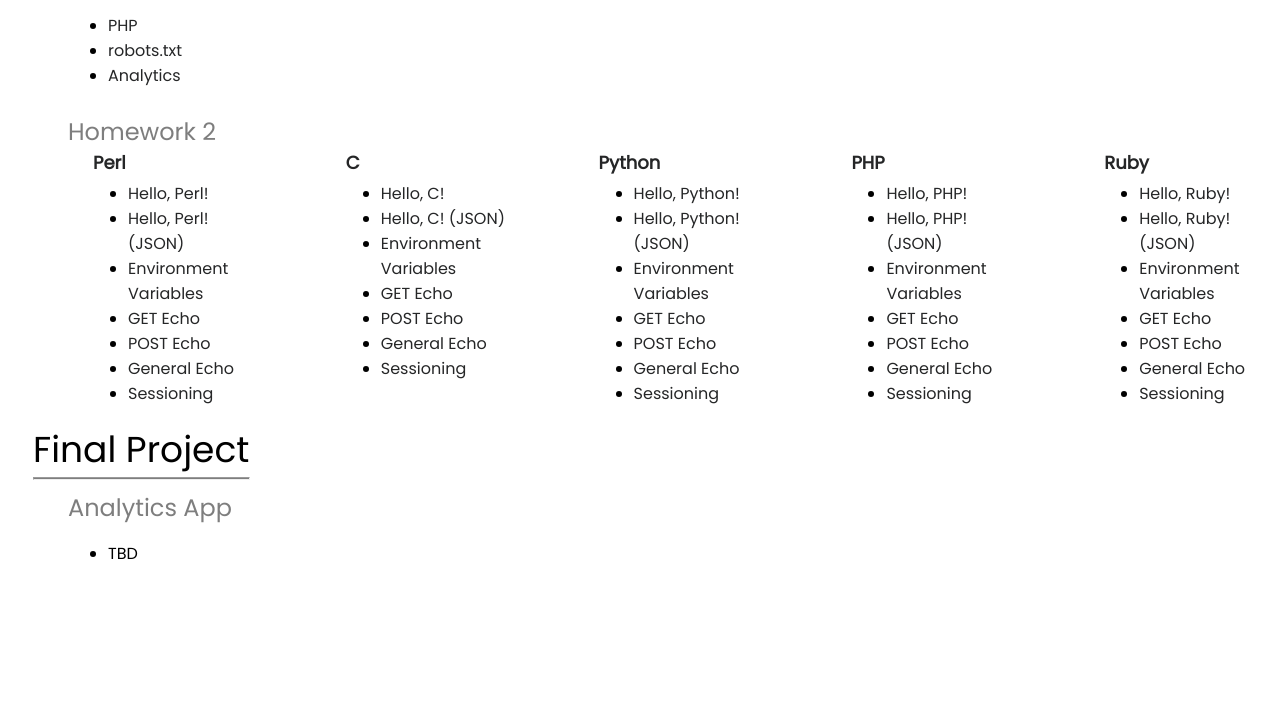
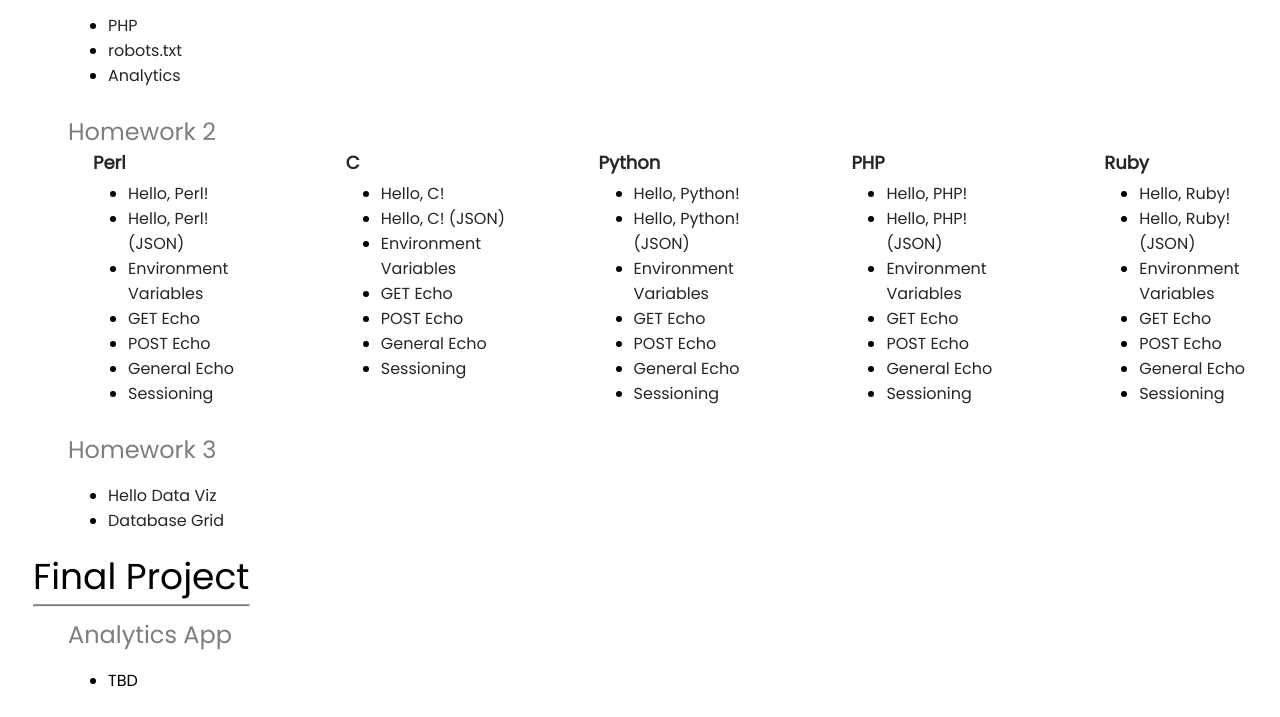
Before and after one commit to jcbib/cse-135, a website: page index.html in a window 1280 px wide. Shown: the part 521-1238 px from the top of the page. Before the commit the page ends 1111 px from the top, so only its background shows below. Drawn offline with Linux system fonts and the light colour scheme; no server answers.

Commit message:
Created database file for zinggrid and removed unused file

```diff
--- a/index.html
+++ b/index.html
@@ -234,6 +234,17 @@
         </ul>
       </div>
     </div>
+    <span class="subsection">
+      Homework 3
+    </span>
+    <ul>
+      <li>
+        <a class="a-item" href="hw1/hello.php"> Hello Data Viz </a>
+      </li>
+      <li>
+        <a class="a-item" href="/database/database.html"> Database Grid </a>
+      </li>
+    </ul>
   </div>
   <div class="section">
     <span id="proj" class="section-title">
--- a/logrocket.js
+++ /dev/null
@@ -1,2 +0,0 @@
-import LogRocket from 'logrocket';
-LogRocket.init('pcnkmr/jak-cse135');
```
Also changed, not shown: database/database.html (added, +15 -0 lines).
